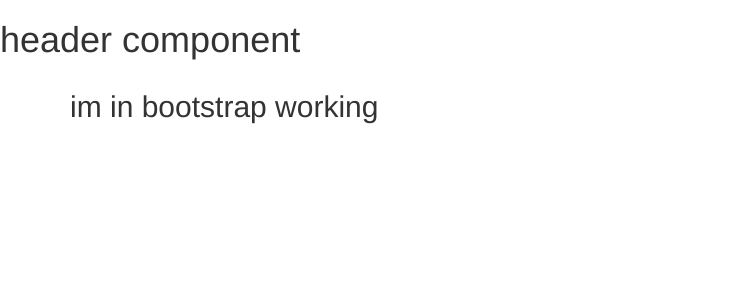
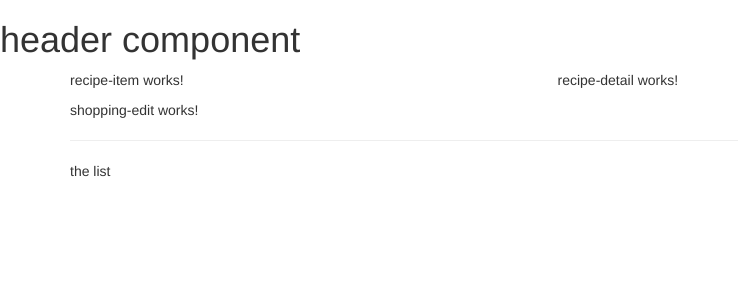
Before and after one commit to bokerize/ang6-class-proj, an Angular app: page / in a window 1280 px wide. Shown: the top 300 px of the page, without its empty margins (0-738 px from the left). Built offline with nearby package versions, Linux system fonts and the light colour scheme.

Commit message:
nest the components

```diff
--- a/src/app/app.component.html
+++ b/src/app/app.component.html
@@ -3,10 +3,8 @@
 <div class="container">
   <div class="row">
     <div class="col-md-12">
-      <h2>
-        im in bootstrap working
-
-      </h2>
+      <app-recipes></app-recipes>
+      <app-shopping-list></app-shopping-list>
     </div>
   </div>
 </div>
--- a/src/app/recipes/recipe-list/recipe-list.component.html
+++ b/src/app/recipes/recipe-list/recipe-list.component.html
@@ -1,3 +1 @@
-<p>
-  recipe-list works!
-</p>
+<app-recipe-item></app-recipe-item>
--- a/src/app/recipes/recipes.component.html
+++ b/src/app/recipes/recipes.component.html
@@ -1,3 +1,8 @@
-<p>
-  recipes works!
-</p>
+<div class="row">
+  <div class="col-md-5">
+    <app-recipe-list></app-recipe-list>
+  </div>
+  <div class="col-md-7">
+    <app-recipe-detail></app-recipe-detail>
+  </div>
+</div>
--- a/src/app/shopping-list/shopping-list.component.html
+++ b/src/app/shopping-list/shopping-list.component.html
@@ -1,3 +1,8 @@
-<p>
-  shopping-list works!
-</p>
+<div class="row">
+  <div class="col-xs-10">
+    <app-shopping-edit></app-shopping-edit>
+    <hr>
+    <p>the list </p>
+
+  </div>
+</div>
```
